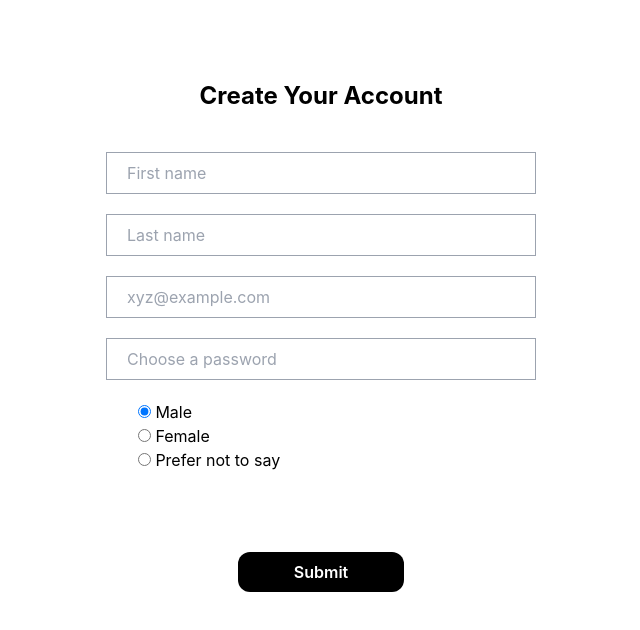
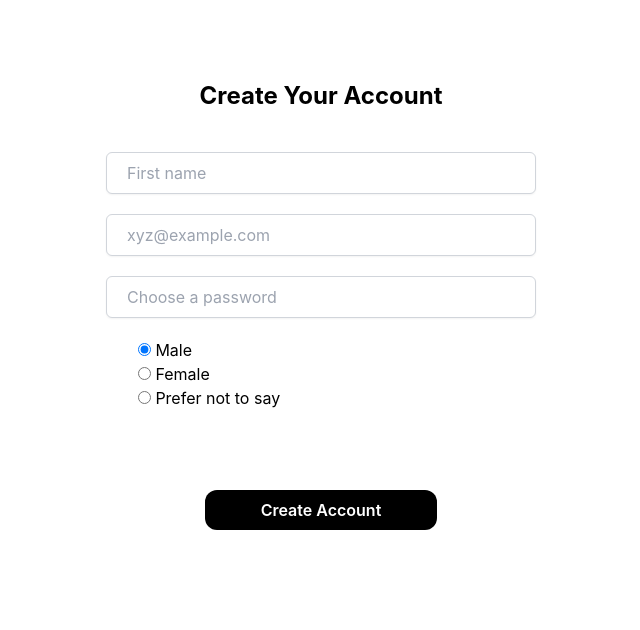
Before and after one commit to Debbyyy/My-First-React-App, a React (Create React App) app: page /createAccount in a window 1280 px wide. Shown: the top 630 px of the page, without its empty margins (319-959 px from the left). Built offline with nearby package versions, Linux system fonts and the light colour scheme.

Commit message:
progress: learn app

```diff
--- a/src/components/createAccount.js
+++ b/src/components/createAccount.js
@@ -7,10 +7,17 @@ const NewAccount = () => {
     const onUsernameChange = (e) => {
         setUsername(e.target.value)
     }
+    function name(username) {
+        const user = username;
+        console.log('dee', username);
+        // return username;
+    }
+
     const history = useHistory();
+
     const handleSubmit = (e) => {
         e.preventDefault();
-        console.log('user submitted');
+        console.log('user submitted', username);
         history.push('/profile')
     }
     return (
@@ -23,22 +30,22 @@ const NewAccount = () => {
                 <label htmlFor="First name">
                     <input type="text" placeholder="First name" id="fname"
                         value={username} onChange={onUsernameChange}
-                        className="outline-none border border-gray-400 pr-40 pl-5 py-2 mb-5" required />
+                        className="outline-none border border-gray-300 pr-40 pl-5 py-2 mb-5 rounded-md shadow-md md:shadow-sm" required />
                 </label>
                 {/* {this.state.fnameError ? this.state.fnameError : null} */}
 
-                <label htmlFor="Last name">
+                {/* <label htmlFor="Last name">
                     <input type="text" placeholder="Last name" id="lname"
-                        className="outline-none border border-gray-400 pr-40 pl-5 py-2 mb-5" required />
-                </label>
+                        className="outline-none border border-gray-300 pr-40 pl-5 py-2 mb-5 rounded-md shadow-md md:shadow-sm" />
+                </label> */}
 
                 <label htmlFor="Email">
                     <input type="text" placeholder="xyz@example.com" id="email"
-                        className="outline-none border border-gray-400 pr-40 pl-5 py-2 mb-5" required />
+                        className="outline-none border border-gray-300 pr-40 pl-5 py-2 mb-5 rounded-md shadow-md md:shadow-sm" required />
                 </label>
                 <label htmlFor="Password">
                     <input type="password" placeholder="Choose a password" id="pword"
-                        className="outline-none border border-gray-400 pr-40 pl-5 py-2 mb-5" required />
+                        className="outline-none border border-gray-300 pr-40 pl-5 py-2 mb-5 rounded-md shadow-md md:shadow-sm" required />
                 </label>
                 <label htmlFor="Gender" className="-ml-56">
                     <input type="radio" name="sex" value="male" checked /> Male<br />
@@ -46,7 +53,7 @@ const NewAccount = () => {
                     <input type="radio" name="sex" value="male" /> Prefer not to say
                 </label>
                 <button onSubmit={handleSubmit}
-                    className="bg-black text-white outline-none rounded-xl font-semibold mt-20 py-2 px-24 md:px-14">Submit
+                    className="bg-black text-white outline-none rounded-xl font-semibold mt-20 py-2 px-14">Create Account
                 </button>
             </form>
         </div >
--- a/src/components/profile.js
+++ b/src/components/profile.js
@@ -22,12 +22,13 @@ class MyProfile extends Component {
             }
         })
     }
+
     render() {
         return (
             <div className="text-white flex flex-col font-bold bg-gray-800 p-10 bg-none">
                 <header className="flex flex-row justify-between">
                     <div>
-                        <h3 className="text-4xl">Hi Debbie</h3>
+                        <h3 className="text-4xl">Hi {this.username}</h3>
                         {/* <h3 className="text-4xl" onChange={this.handleChange}>i</h3> */}
                         <p className="text-xl">We hope you're in a cooking mood</p>
                     </div>
@@ -52,7 +53,7 @@ class MyProfile extends Component {
                 <section>
                     <div>
                         <div className="bg-black rounded-xl py-4 px-2 md:mr-96 mb-4 md:mb-10 mt-5 text-white">
-                            <input type="text" placeholder="Search our collection" className="bg-black" />
+                            <input type="text" placeholder="Search our collection" className="bg-black outline-none" />
                             {/* add a search icon */}
                         </div>
 
```
